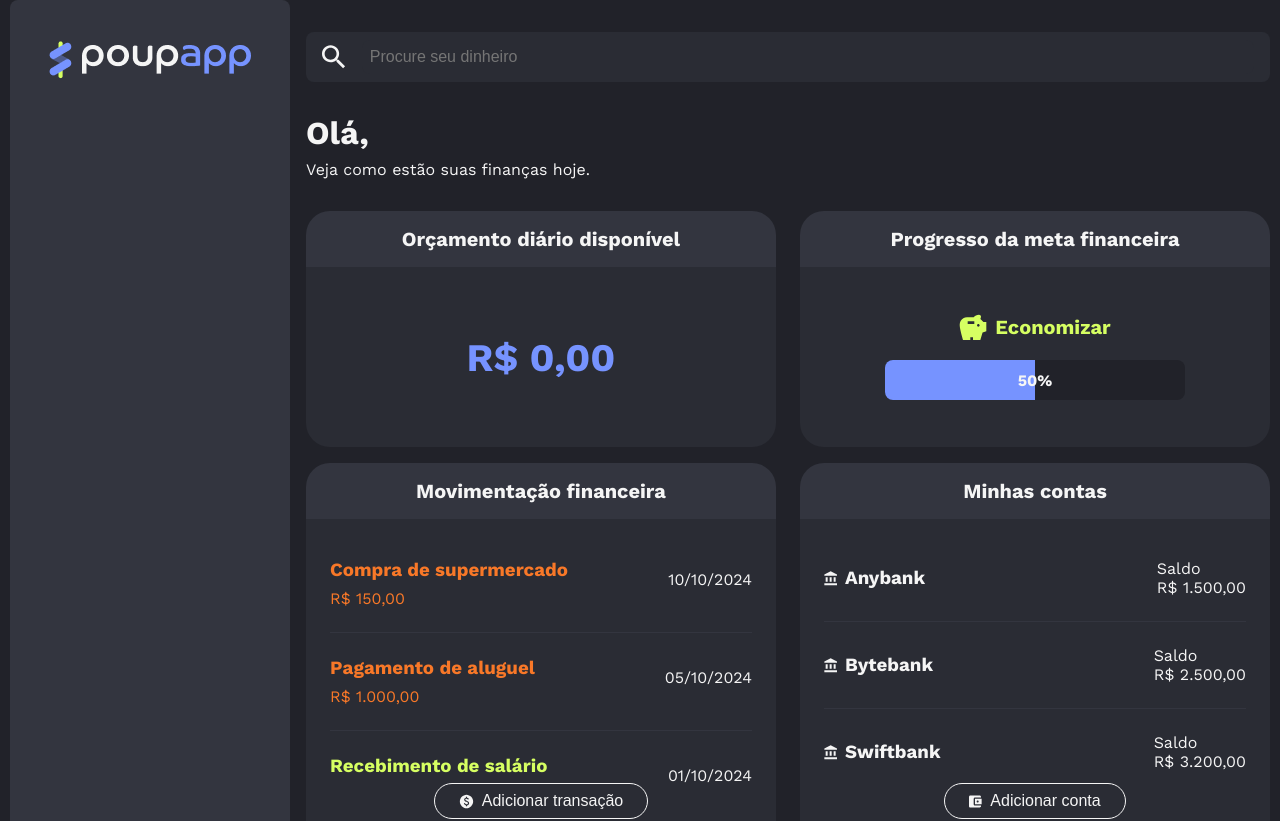
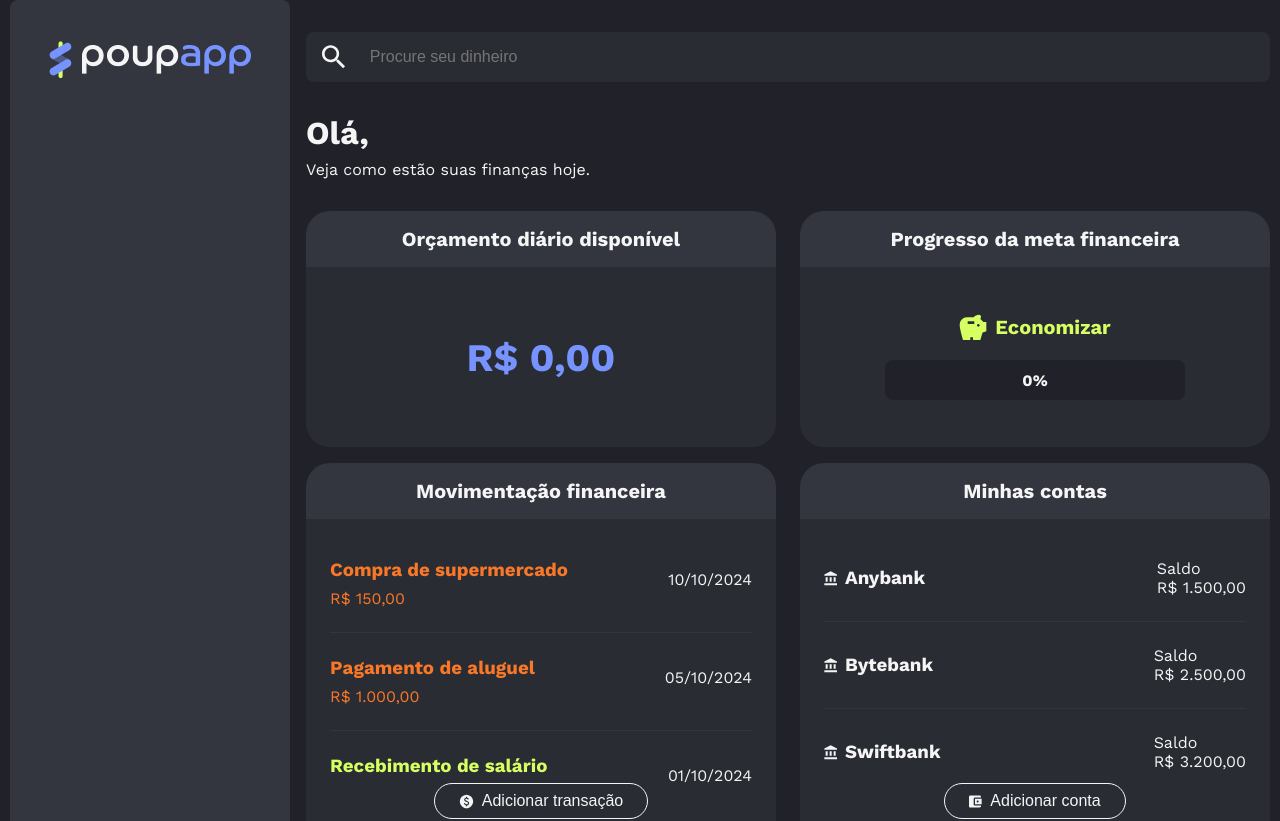
Before and after one commit to NeiltonSeguins/4164-react-mobx, a React (Vite) app: page /home in a window 1280 px wide. Shown: the top 821 px of the page. Built offline with nearby package versions, Linux system fonts and the light colour scheme.

Commit message:
Vídeo 2.2 - Valores calculados

```diff
--- a/src/components/MetaFinanceira/BarraProgresso/BarraProgresso.jsx
+++ b/src/components/MetaFinanceira/BarraProgresso/BarraProgresso.jsx
@@ -1,3 +1,5 @@
+import { observer } from "mobx-react";
+import { useStoreContext } from "src/mobx/StoreContext";
 import styled from "styled-components";
 
 export const BarraContainer = styled.div`
@@ -30,8 +32,9 @@ export const TextoProgresso = styled.div`
   font-size: 1rem;
 `;
 
-const BarraProgresso = () => {
-  const progressoMeta = 50;
+const BarraProgresso = observer(() => {
+  const { usuarioStore } = useStoreContext();
+  const progressoMeta = usuarioStore.progressoMeta;
 
   return (
     <BarraContainer>
@@ -39,6 +42,6 @@ const BarraProgresso = () => {
       <TextoProgresso>{progressoMeta}%</TextoProgresso>
     </BarraContainer>
   );
-};
+});
 
 export default BarraProgresso;
--- a/src/mobx/usuarioStore.js
+++ b/src/mobx/usuarioStore.js
@@ -7,6 +7,11 @@ class UsuarioStore {
   renda = 0;
   objetivoFinanceiro = "";
   orcamentoDiario = 0;
+  metas = {
+    economizar: 0.2,
+    investir: 0.15,
+    "controlar-gastos": 0.8,
+  };
 
   constructor() {
     makeAutoObservable(this);
@@ -22,6 +27,20 @@ class UsuarioStore {
   calculaOrcamentoDiario() {
     this.orcamentoDiario = Math.floor(this.renda / DIAS_DO_MES);
   }
+
+  get progressoMeta() {
+    if (!this.metas[this.objetivoFinanceiro]) {
+      return 0;
+    }
+
+    const meta = this.renda * this.metas[this.objetivoFinanceiro];
+
+    if (this.objetivoFinanceiro === "controlar-gastos") {
+      return (((meta - this.orcamentoDiario) / meta) * 100).toFixed(2);
+    }
+
+    return ((this.orcamentoDiario / meta) * 100).toFixed(2);
+  }
 }
 
 export const usuarioStore = new UsuarioStore();
```
